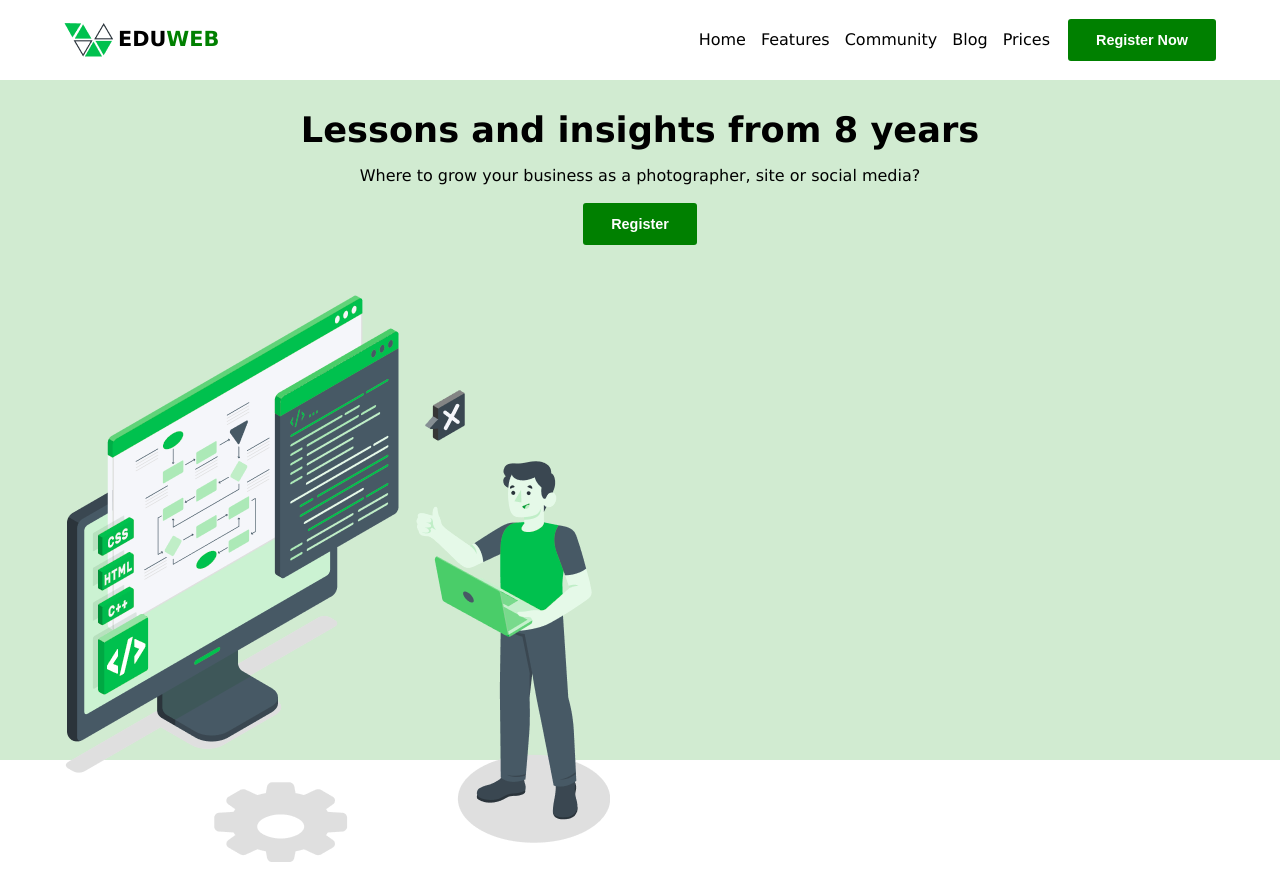
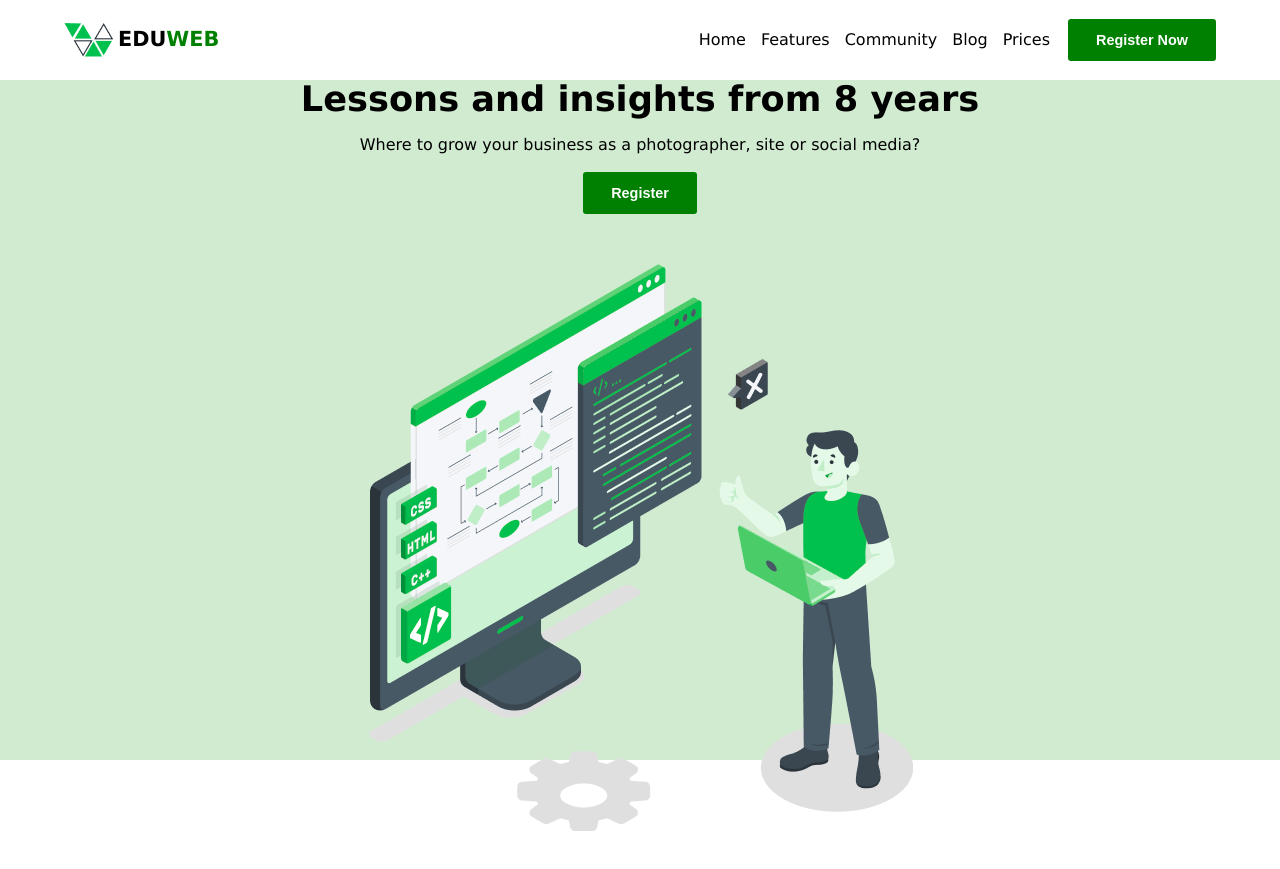
Before and after one commit to Hizmy-M/React-Projects, a React (Vite) app in the folder eduweb/: page / in a window 1280 px wide. After the commit the page ends 838 px from the top, so only its background shows below. Built offline with nearby package versions, Linux system fonts and the light colour scheme.

Commit message:
Style issue remains

```diff
--- a/eduweb/src/index.css
+++ b/eduweb/src/index.css
@@ -100,7 +100,7 @@ main {
   display: flex;
   flex-direction: column;
   height: 85vh;
-  padding-top: 31px;
+  align-items: center;
 }
 
 .hero__content {
```
